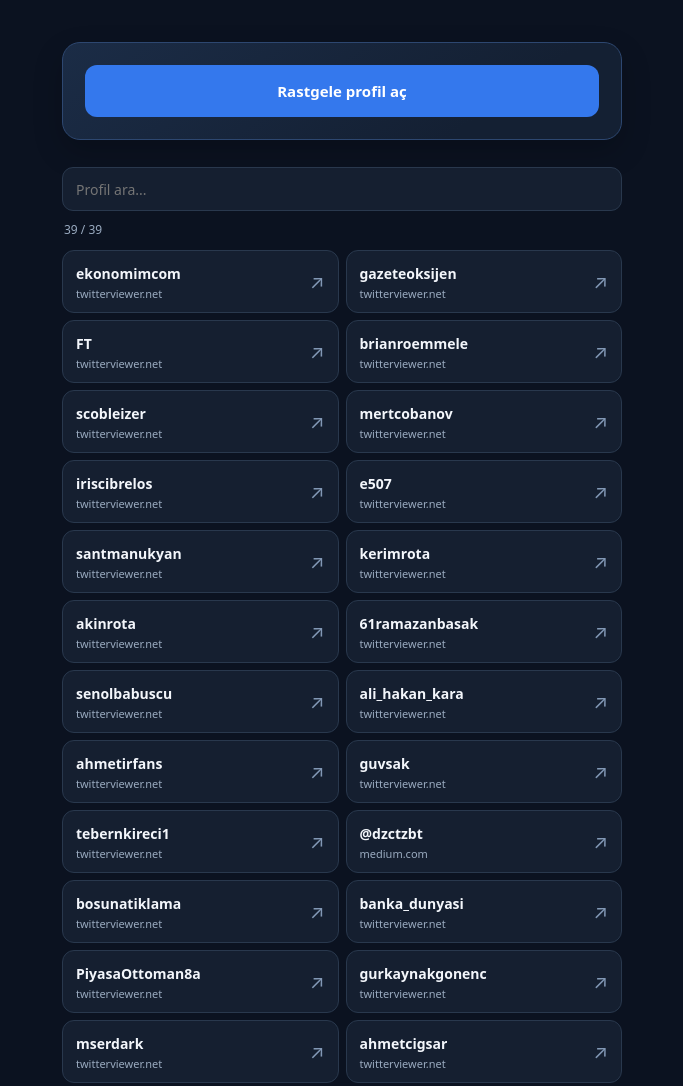
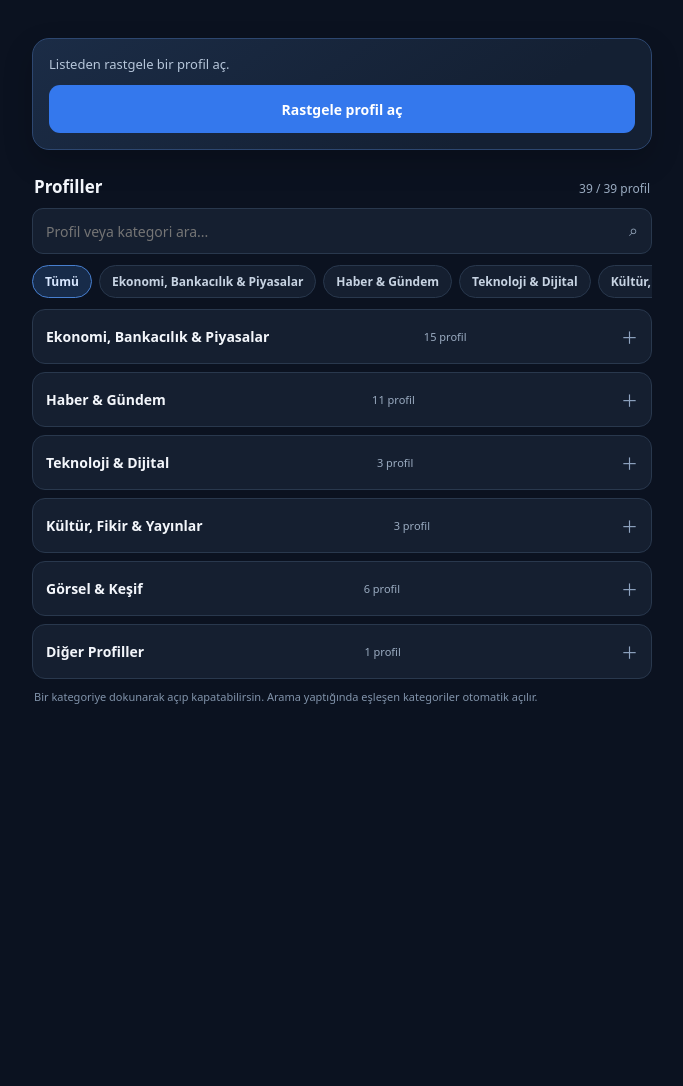
Before and after one commit to onurxxxx/random_homepage, a plain HTML site: page index.html in a window 1280 px wide. Shown: the top 1086 px of the page, without its empty margins (298-981 px from the left). After the commit the page ends 800 px from the top, so only its background shows below. Drawn offline with Linux system fonts and the light colour scheme.

Commit message:
Refactor index.html for improved layout and styles
Updated the layout and styling of the profile archive page, including modifications to the random profile section and search functionality.

```diff
--- a/index.html
+++ b/index.html
@@ -5,52 +5,89 @@
 <meta name="viewport" content="width=device-width, initial-scale=1, viewport-fit=cover">
 <meta name="robots" content="noindex,nofollow">
 <meta name="theme-color" content="#101827">
-<title>Random</title>
+<title>Profil Arşivi</title>
 <style>
-:root{color-scheme:dark;--bg:#0b1220;--panel:#151f30;--line:#29384d;--text:#f3f6fb;--muted:#9aabc0;--blue:#3478ed}
-*{box-sizing:border-box}body{margin:0;min-height:100vh;background:var(--bg);color:var(--text);font-family:system-ui,-apple-system,"Segoe UI",sans-serif}
-main{width:min(100% - 28px,560px);margin:auto;padding:max(28px,env(safe-area-inset-top)) 0 max(32px,env(safe-area-inset-bottom))}
-header{padding:8px 2px 20px}.eyebrow{margin:0 0 7px;color:#70a7ff;font-size:11px;font-weight:750;letter-spacing:.13em;text-transform:uppercase}
-h1{margin:0;font-size:25px;letter-spacing:-.04em}.intro{margin:7px 0 0;color:var(--muted);font-size:14px}
-.random-card{padding:19px;border:1px solid #2d4770;border-radius:18px;background:linear-gradient(145deg,#1b2c46,#142033 75%);box-shadow:0 12px 30px #0003}
-.random-card h2{margin:0;font-size:17px}.random-card p{margin:5px 0 15px;color:#b6c6da;font-size:13px;line-height:1.45}
-button{width:100%;min-height:52px;border:0;border-radius:12px;background:var(--blue);color:white;font:inherit;font-size:15px;font-weight:750;cursor:pointer;touch-action:manipulation}
+:root{color-scheme:dark;--bg:#0b1220;--panel:#151f30;--line:#29384d;--text:#f3f6fb;--muted:#9aabc0;--blue:#3478ed;--blue-soft:#172b49}
+*{box-sizing:border-box}
+body{margin:0;min-height:100vh;background:var(--bg);color:var(--text);font-family:system-ui,-apple-system,"Segoe UI",sans-serif}
+main{width:min(100% - 28px,620px);margin:auto;padding:max(26px,env(safe-area-inset-top)) 0 max(32px,env(safe-area-inset-bottom))}
+header{padding:4px 2px 18px}
+.eyebrow{margin:0 0 7px;color:#70a7ff;font-size:11px;font-weight:750;letter-spacing:.13em;text-transform:uppercase}
+h1{margin:0;font-size:25px;letter-spacing:-.04em}
+.intro{margin:7px 0 0;color:var(--muted);font-size:13px;line-height:1.5}
+.random-card{padding:16px;border:1px solid #2d4770;border-radius:17px;background:linear-gradient(145deg,#1b2c46,#142033 75%);box-shadow:0 12px 30px #0003}
+.random-card p{margin:0 0 12px;color:#b6c6da;font-size:13px}
+button{border:0;border-radius:11px;background:var(--blue);color:white;font:inherit;font-size:14px;font-weight:750;cursor:pointer;touch-action:manipulation}
 button:active{transform:scale(.985);background:#2867d2}
-.result{display:none;margin-top:13px;padding:12px 13px;border:1px solid #385477;border-radius:11px;background:#101b2b}
-.result.visible{display:block}.result-label{display:block;margin-bottom:4px;color:var(--muted);font-size:11px}
+#randomButton{width:100%;min-height:48px}
+.result{display:none;margin-top:12px;padding:11px 12px;border:1px solid #385477;border-radius:10px;background:#101b2b}
+.result.visible{display:block}
+.result-label{display:block;margin-bottom:4px;color:var(--muted);font-size:11px}
 .result a{color:#c8dcff;font-size:14px;font-weight:650;overflow-wrap:anywhere;text-decoration:none}
-.list-section{margin-top:27px}.list-heading{display:flex;align-items:baseline;justify-content:space-between;gap:12px;margin:0 2px 12px}
-.list-heading h2{margin:0;font-size:17px}.count{color:var(--muted);font-size:12px}
-input{width:100%;min-height:44px;margin-bottom:10px;padding:0 13px;border:1px solid var(--line);border-radius:11px;outline:none;background:var(--panel);color:var(--text);font:inherit;font-size:14px}
+.list-section{margin-top:25px}
+.list-heading{display:flex;align-items:baseline;justify-content:space-between;gap:12px;margin:0 2px 10px}
+.list-heading h2{margin:0;font-size:17px}
+.count{color:var(--muted);font-size:12px;white-space:nowrap}
+.search-wrap{position:relative}
+input{width:100%;min-height:46px;margin-bottom:10px;padding:0 42px 0 13px;border:1px solid var(--line);border-radius:11px;outline:none;background:var(--panel);color:var(--text);font:inherit;font-size:14px}
 input:focus{border-color:#5b91e5;box-shadow:0 0 0 3px #3478ed22}
-.site-list {
-  display: grid;
-  grid-template-columns: repeat(2, minmax(0, 1fr));
-  gap: 7px;
-}.site-link{display:flex;align-items:center;justify-content:space-between;gap:12px;min-height:52px;padding:11px 13px;border:1px solid var(--line);border-radius:12px;background:var(--panel);color:var(--text);text-decoration:none;-webkit-tap-highlight-color:transparent}
-.site-link:active{background:#1b293d;border-color:#49658a}.site-name{min-width:0;overflow:hidden;text-overflow:ellipsis;white-space:nowrap;font-size:14px;font-weight:600}
-.site-domain{display:block;margin-top:2px;color:var(--muted);font-size:11px;font-weight:400}.arrow{flex:0 0 auto;color:#8298b5;font-size:19px}
-.empty{padding:18px 12px;color:var(--muted);text-align:center;font-size:13px}
-@media (min-width:520px) {
-  main { padding-top:42px; }
-  .random-card { padding:22px; }
-}
+.search-icon{position:absolute;right:14px;top:11px;color:var(--muted);pointer-events:none}
+.filters{display:flex;gap:7px;overflow-x:auto;padding:1px 0 11px;scrollbar-width:none}
+.filters::-webkit-scrollbar{display:none}
+.filter-chip{flex:0 0 auto;min-height:33px;padding:0 12px;border:1px solid var(--line);border-radius:20px;background:var(--panel);color:#c7d3e2;font-size:12px;font-weight:600}
+.filter-chip.active{border-color:#477fcf;background:var(--blue-soft);color:#d8e7ff}
+.category-list{display:grid;gap:8px}
+.category{overflow:hidden;border:1px solid var(--line);border-radius:13px;background:var(--panel)}
+.category[hidden]{display:none}
+.category summary{display:flex;align-items:center;gap:10px;min-height:53px;padding:0 13px;cursor:pointer;list-style:none;user-select:none}
+.category summary::-webkit-details-marker{display:none}
+.category summary:after{content:"＋";margin-left:auto;color:#8fa4c0;font-size:17px}
+.category[open] summary:after{content:"−"}
+.category-name{font-size:14px;font-weight:700}
+.category-count{margin-left:auto;color:var(--muted);font-size:11px}
+.category summary .category-count{margin-left:auto}
+.category[open] summary .category-count{margin-left:0}
+.site-list{display:grid;grid-template-columns:repeat(2,minmax(0,1fr));gap:7px;padding:0 9px 10px}
+.site-link{display:flex;align-items:center;justify-content:space-between;gap:8px;min-height:49px;padding:9px 10px;border:1px solid #2b3b52;border-radius:10px;background:#101a29;color:var(--text);text-decoration:none;-webkit-tap-highlight-color:transparent;min-width:0}
+.site-link:active{background:#1b293d;border-color:#49658a}
+.site-info{min-width:0}
+.site-name{display:block;overflow:hidden;text-overflow:ellipsis;white-space:nowrap;font-size:13px;font-weight:600}
+.site-domain{display:block;margin-top:2px;color:var(--muted);font-size:10px;font-weight:400}
+.arrow{flex:0 0 auto;color:#8298b5;font-size:16px}
+.empty{padding:20px 12px;color:var(--muted);text-align:center;font-size:13px;border:1px dashed var(--line);border-radius:12px}
+.hint{margin:10px 2px 0;color:#8193aa;font-size:11px;line-height:1.45}
+@media(min-width:520px){main{padding-top:38px}.site-list{grid-template-columns:repeat(3,minmax(0,1fr))}}
 </style>
 </head>
 <body>
 <main>
-<section class="random-card" aria-labelledby="random-title">
-<button id="randomButton" type="button">Rastgele profil aç</button>
+
+<section class="random-card" aria-label="Rastgele profil">
+  <p>Listeden rastgele bir profil aç.</p>
+  <button id="randomButton" type="button">Rastgele profil aç</button>
+  <div class="result" id="result" aria-live="polite">
+    <span class="result-label">Açılan profil</span>
+    <a id="selectedLink" href="#" target="_blank" rel="noopener noreferrer"></a>
+  </div>
 </section>
+
 <section class="list-section" aria-labelledby="list-title">
-
-<input id="search" type="search" placeholder="Profil ara..." autocomplete="off" aria-label="Profil ara">
-<div class="list-heading"><span class="count" id="count"></span></div>
-<nav class="site-list" id="siteList" aria-label="Profil bağlantıları"></nav>
+  <div class="list-heading">
+    <h2 id="list-title">Profiller</h2>
+    <span class="count" id="count"></span>
+  </div>
+  <div class="search-wrap">
+    <input id="search" type="search" placeholder="Profil veya kategori ara..." autocomplete="off" aria-label="Profil veya kategori ara">
+    <span class="search-icon" aria-hidden="true">⌕</span>
+  </div>
+  <div class="filters" id="filters" aria-label="Kategori filtreleri"></div>
+  <div class="category-list" id="categoryList" aria-label="Profil kategorileri"></div>
+  <p class="hint">Bir kategoriye dokunarak açıp kapatabilirsin. Arama yaptığında eşleşen kategoriler otomatik açılır.</p>
 </section>
 </main>
 <script>
 const sites=[
+
 {url:"https://twitterviewer.net/ekonomimcom",weight:9},
 {url:"https://twitterviewer.net/gazeteoksijen",weight:8},
 {url:"https://twitterviewer.net/FT",weight:6},
@@ -99,26 +136,111 @@ const sites=[
 {url:"https://www.muhasebetr.com/yazarlarimiz",weight:5},
 
 ];
-const validSites=sites.filter(s=>{try{const u=new URL(s.url);return ["https:","http:"].includes(u.protocol)&&Number.isFinite(s.weight)&&s.weight>0}catch{return false}});
-const list=document.getElementById("siteList"),search=document.getElementById("search"),count=document.getElementById("count");
-function nameOf(site){const u=new URL(site.url);return decodeURIComponent(u.pathname.split("/").filter(Boolean).pop()||u.hostname)}
+
+const categories = [
+  {id:"ekonomi", name:"Ekonomi, Bankacılık & Piyasalar", handles:[
+    "ekonomimcom","FT","iriscibrelos","e507","santmanukyan","kerimrota","akinrota",
+    "senolbabuscu","ali_hakan_kara","ahmetirfans",
+    "guvsak","tebernkireci1","banka_dunyasi",
+    "PiyasaOttoman8a","merkez_bankasi"
+  ]},
+  {id:"haber", name:"Haber & Gündem", handles:[
+    "gazeteoksijen","bosunatiklama","ismailsaymaz","ozngndgdu","lordsinov","timursoykan",
+    "tvonlar","_kemalcan","samiltayyar27","61ramazanbasak","abdulkdir_selvi"
+  ]},
+  {id:"teknoloji", name:"Teknoloji & Dijital", handles:[
+    "brianroemmele","scobleizer","mertcobanov"
+  ]},
+  {id:"fikir", name:"Kültür, Fikir & Yayınlar", handles:[
+    "dzctzbt","iktisatoplum","yazarlarimiz","birikimdergisi"
+  ]},
+  {id:"kesif", name:"Görsel & Keşif", handles:[
+    ,"gurkaynakgonenc","mserdark","ahmetcigsar",
+    "kaansezyum","gokhanyucel","buitengebieden"
+  ]}
+];
+
+const validSites=sites.filter(s=>{
+  try{const u=new URL(s.url);return ["https:","http:"].includes(u.protocol)&&Number.isFinite(s.weight)&&s.weight>0}
+  catch{return false}
+});
+const list=document.getElementById("categoryList");
+const search=document.getElementById("search");
+const count=document.getElementById("count");
+const filters=document.getElementById("filters");
+let activeCategory="all";
+
+function nameOf(site){
+  const u=new URL(site.url);
+  return decodeURIComponent(u.pathname.split("/").filter(Boolean).pop()||u.hostname);
+}
+function categoryFor(site){
+  const handle=nameOf(site);
+  return categories.find(c=>c.handles.includes(handle)) || {id:"diger",name:"Diğer Profiller",handles:[]};
+}
+function makeLink(site){
+  const a=document.createElement("a");
+  a.className="site-link";a.href=site.url;a.target="_blank";a.rel="noopener noreferrer";
+  const info=document.createElement("span");info.className="site-info";
+  const n=document.createElement("span");n.className="site-name";n.textContent=nameOf(site);
+  const d=document.createElement("span");d.className="site-domain";d.textContent=new URL(site.url).hostname;
+  info.append(n,d);
+  const arrow=document.createElement("span");arrow.className="arrow";arrow.setAttribute("aria-hidden","true");arrow.textContent="↗";
+  a.append(info,arrow);return a;
+}
+function allCategories(){
+  const grouped=categories.map(c=>({...c,sites:validSites.filter(s=>categoryFor(s).id===c.id)})).filter(c=>c.sites.length);
+  const leftovers=validSites.filter(s=>categoryFor(s).id==="diger");
+  if(leftovers.length)grouped.push({id:"diger",name:"Diğer Profiller",sites:leftovers});
+  return grouped;
+}
+function renderFilters(groups){
+  filters.replaceChildren();
+  const items=[{id:"all",name:"Tümü",n:validSites.length},...groups.map(g=>({id:g.id,name:g.name,n:g.sites.length}))];
+  items.forEach(item=>{
+    const b=document.createElement("button");b.type="button";b.className="filter-chip"+(activeCategory===item.id?" active":"");
+    b.textContent=item.name;b.setAttribute("aria-pressed",String(activeCategory===item.id));
+    b.addEventListener("click",()=>{activeCategory=item.id;render(search.value);});
+    filters.append(b);
+  });
+}
 function render(filter=""){
-const q=filter.trim().toLocaleLowerCase("tr-TR");
-const matches=validSites.filter(s=>nameOf(s).toLocaleLowerCase("tr-TR").includes(q)||new URL(s.url).hostname.toLowerCase().includes(q));
-list.replaceChildren();count.textContent=matches.length+" / "+validSites.length;
-if(!matches.length){const e=document.createElement("div");e.className="empty";e.textContent="Eşleşen profil bulunamadı.";list.append(e);return}
-matches.forEach(s=>{const a=document.createElement("a");a.className="site-link";a.href=s.url;a.target="_blank";a.rel="noopener noreferrer";
-const info=document.createElement("span");info.style.minWidth="0";const n=document.createElement("span");n.className="site-name";n.textContent=nameOf(s);
-const d=document.createElement("span");d.className="site-domain";d.textContent=new URL(s.url).hostname;info.append(n,d);
-const arrow=document.createElement("span");arrow.className="arrow";arrow.setAttribute("aria-hidden","true");arrow.textContent="↗";a.append(info,arrow);list.append(a)});
+  const q=filter.trim().toLocaleLowerCase("tr-TR");
+  const groups=allCategories();
+  renderFilters(groups);
+  list.replaceChildren();
+  let visible=0;
+  groups.forEach(group=>{
+    const categoryMatch=group.name.toLocaleLowerCase("tr-TR").includes(q);
+    const matches=group.sites.filter(s=>categoryMatch || nameOf(s).toLocaleLowerCase("tr-TR").includes(q) || new URL(s.url).hostname.toLowerCase().includes(q));
+    const shown=matches.filter(s=>activeCategory==="all"||activeCategory===group.id);
+    const section=document.createElement("details");section.className="category";
+    section.hidden=shown.length===0;
+    section.open=Boolean(q) && shown.length>0;
+    if(!q && activeCategory===group.id)section.open=true;
+    const summary=document.createElement("summary");
+    const title=document.createElement("span");title.className="category-name";title.textContent=group.name;
+    const badge=document.createElement("span");badge.className="category-count";badge.textContent=shown.length+" profil";
+    summary.append(title,badge);
+    const grid=document.createElement("div");grid.className="site-list";
+    shown.forEach(s=>grid.append(makeLink(s)));
+    section.append(summary,grid);list.append(section);
+    visible+=shown.length;
+  });
+  count.textContent=visible+" / "+validSites.length+" profil";
+  if(!visible){const e=document.createElement("div");e.className="empty";e.textContent="Eşleşen profil bulunamadı.";list.append(e);}
 }
 function randomSite(){
-const total=validSites.reduce((sum,s)=>sum+s.weight,0);let r=Math.random()*total,chosen=validSites[validSites.length-1];
-for(const s of validSites){r-=s.weight;if(r<0){chosen=s;break}}
-window.open(chosen.url,"_blank","noopener,noreferrer");
+  const total=validSites.reduce((sum,s)=>sum+s.weight,0);
+  let r=Math.random()*total,chosen=validSites[validSites.length-1];
+  for(const s of validSites){r-=s.weight;if(r<0){chosen=s;break;}}
+  window.open(chosen.url,"_blank","noopener,noreferrer");
+  const result=document.getElementById("result"),link=document.getElementById("selectedLink");
+  link.href=chosen.url;link.textContent=nameOf(chosen);result.classList.add("visible");
 }
 document.getElementById("randomButton").addEventListener("click",randomSite);
-search.addEventListener("input",()=>render(search.value));render();
+search.addEventListener("input",()=>render(search.value));
+render();
 </script>
 </body>
 </html>
```
